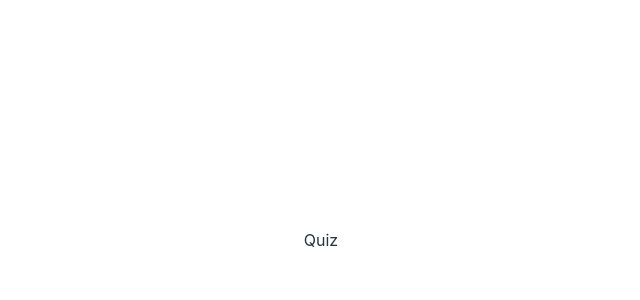
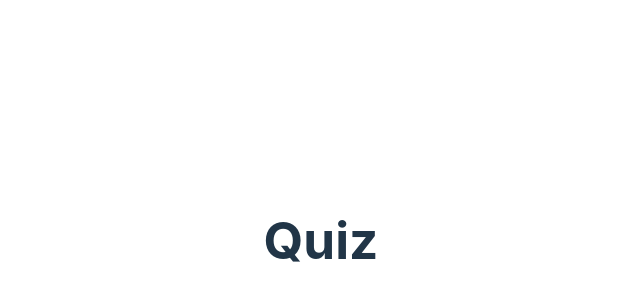
Before and after one commit to rohanprajapatitachi/quiz-react-app, a React (Vite) app: page / in a window 1280 px wide. Shown: the part 160-460 px from the top of the page, without its empty margins (319-959 px from the left). Built offline with nearby package versions, Linux system fonts and the light colour scheme.

Commit message:
Add heading to Quiz component

```diff
--- a/src/components/quiz.jsx
+++ b/src/components/quiz.jsx
@@ -1,6 +1,8 @@
 
 const Quiz = () => (
-  <div>Quiz</div>
+  <div>
+  <h1> Quiz </h1>
+  </div>
 );
 
 export default Quiz;
```
